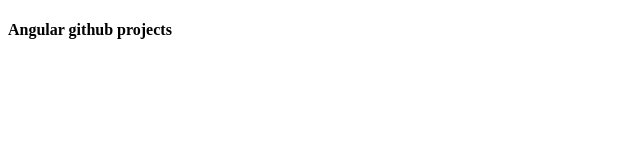
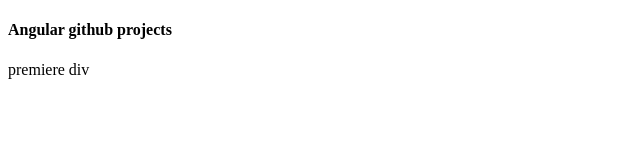
Before and after one commit to diallka/angular, a plain HTML site: page index.html in a window 1280 px wide. Shown: the full height of the page, 0-640 px from the left. Drawn offline with Linux system fonts and the light colour scheme.

Commit message:
ajout div

```diff
--- a/index.html
+++ b/index.html
@@ -6,5 +6,8 @@
   </head>
   <body>
     <h4>Angular github projects</h4>
+    <div id="">
+      premiere div
+    </div>
   </body>
 </html>
```
